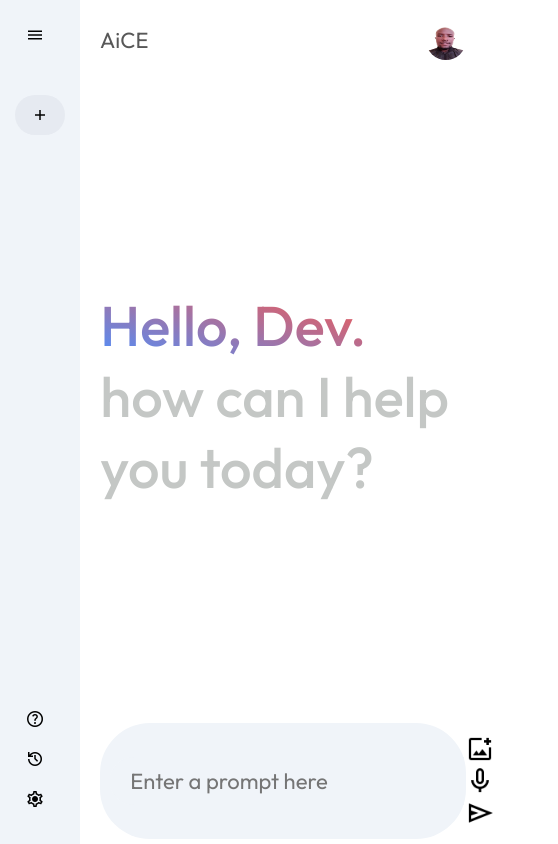
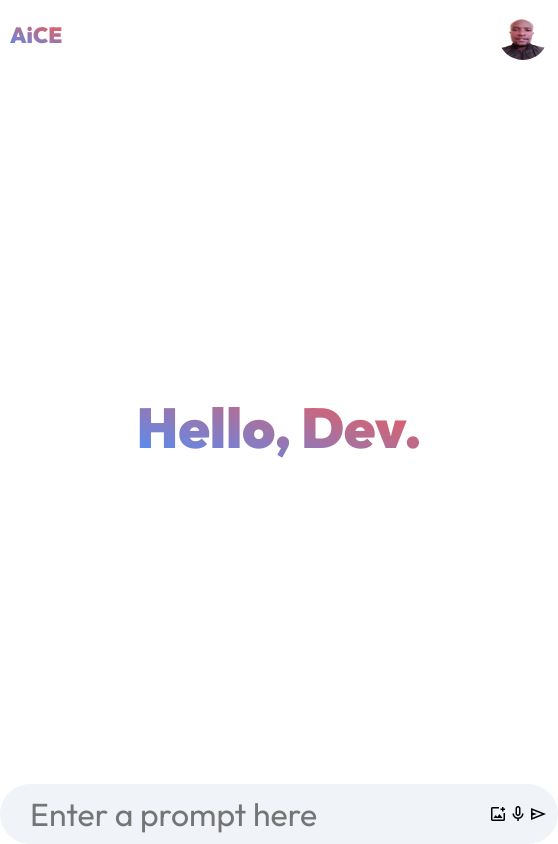
Before and after one commit to LowkieMan/Portifolio, a React (Vite) app: page / in a window 390 px wide. Shown: the whole page, 558 px wide, since content can reach past the window. Built offline with nearby package versions, Linux system fonts and the light colour scheme.

Commit message:
responsive

```diff
--- a/src/components/main/main.jsx
+++ b/src/components/main/main.jsx
@@ -10,13 +10,9 @@ const Main = () => {
             </div>
 
             <div className="main-container">
-                <div className="greet">
-                    <p><span>Hello, Dev.</span></p>
-                    <p>how can I help you today?</p>
-                </div>
+                <span>Hello, Dev.</span>
             </div>
 
-            <div className="main-bottom">
             <div className="search-box">
                 <input type="text" placeholder="Enter a prompt here" />
                 <div>
@@ -26,7 +22,6 @@ const Main = () => {
                 </div>
             </div>
         </div>
-        </div>
     )
 
 }
--- a/src/index.css
+++ b/src/index.css
@@ -76,73 +76,72 @@
 /*Main */
 .main {
   flex: 1;
-  min-height: 100vh;
-  position: relative;
+  display: flex;
+  flex-direction: column;
+  justify-content: space-between;
 }
 .main .nav {
   display: flex;
   align-items: center;
   justify-content: space-between;
   font-size: 22px;
-  padding: 20px;
+  padding: 10px;
   color: #585858;
 }
+.main .nav span {
+  background-image: linear-gradient(16deg, #4b90ff, #ff5546);
+  background-clip: text;
+  color: transparent;
+  font-weight: 900;
+}
 .main .nav img {
-  width: 40px;
-  height: 40px;
+  width: 50px;
+  height: 50px;
   border-radius: 50%;
 }
 .main .main-container {
   margin: auto;
-  max-width: 90%;
-  min-height: 75vh;
-  display: flex;
-  align-items: center;
-}
-.main .main-container .greet {
-  margin: 0;
   font-size: 56px;
-  font-weight: 500;
-  color: #c4c7c5;
+  font-weight: 900;
 }
 .main .main-container span {
   background-image: linear-gradient(16deg, #4b90ff, #ff5546);
   background-clip: text;
   color: transparent;
 }
-.main .main-bottom {
-  margin: 10px auto auto;
-  max-width: 90%;
-}
-.main .main-bottom .search-box {
+.main .search-box {
   display: flex;
   border-radius: 50px;
   align-items: center;
   background-color: #f0f4f9;
+  justify-content: space-between;
+  margin: 0 auto;
   padding: 10px;
+}
+.main .search-box input {
+  flex: 1;
+  font-size: 32px;
+  border: none;
+  outline: none;
+  background-color: inherit;
+  padding-left: 20px;
+}
+.main .search-box input ::placeholder {
+  color: #585858;
+}
+.main .search-box div {
+  display: flex;
   justify-content: space-between;
+  align-items: center;
 }
-.main .main-bottom .search-box input {
-  flex: 1;
-  outline: none;
-  border: none;
-  font-size: 22px;
-  border-radius: 50px 0 0 50px;
-  padding: 10px 20px;
-  background-color: inherit;
+.main .search-box div img {
+  width: 20px;
 }
-.main .main-bottom .search-box input ::placeholder {
-  font-size: 22px;
-}
-.main .main-bottom .search-box div {
-  display: flex;
-  align-items: center;
-  justify-content: space-between;
-  flex-wrap: wrap;
-}
-.main .main-bottom .search-box div img {
-  width: 32px;
-  cursor: pointer;
+
+@media screen and (max-width: 600px) {
+  .sidebar {
+    display: none;
+  }
 }
 
 /*# sourceMappingURL=index.css.map */
--- a/src/index.scss
+++ b/src/index.scss
@@ -19,7 +19,6 @@
   justify-content: space-between;
   background-color: #f0f4f9;
   padding: 25px 15px;
-
 
   img {
     width: 20px;
@@ -87,20 +86,28 @@
 /*Main */
 .main {
   flex: 1;
-  min-height: 100vh;
-  position: relative;
+  display: flex;
+  flex-direction: column;
+  justify-content: space-between;
 
   .nav {
     display: flex;
     align-items: center;
     justify-content: space-between;
     font-size: 22px;
-    padding: 20px;
+    padding: 10px;
     color: #585858;
 
+    span {
+      background-image: linear-gradient(16deg, #4b90ff, #ff5546);
+      background-clip: text;
+      color: transparent;
+      font-weight: 900;
+    }
+
     img {
-        width: 40px;
-        height: 40px;
+        width: 50px;
+        height: 50px;
         border-radius: 50%;
     }
 
@@ -108,18 +115,8 @@
 
   .main-container {
     margin: auto;
-    max-width: 90%;
-    min-height: 75vh;
-    display: flex;
-    align-items: center;
-
-    .greet {
-        margin: 0;
     font-size: 56px;
-        font-weight: 500;
-        color: #c4c7c5;
-    }
-
+    font-weight: 900;
     span {
         background-image: linear-gradient(16deg, #4b90ff, #ff5546);
         background-clip: text;
@@ -128,44 +125,44 @@
 
   }
 
-  .main-bottom {
-    margin: 10px auto auto;
-    max-width: 90%;
-
   .search-box{
     display: flex;
     border-radius: 50px;
     align-items: center;
     background-color: #f0f4f9;
+    justify-content: space-between;
+    margin: 0 auto;
     padding: 10px;
-        justify-content: space-between;
 
     input{
       flex: 1;
+      font-size: 32px;
+      border: none;
       outline: none;
-            border: none;
-            font-size: 22px;
-            border-radius: 50px 0 0 50px;
-            padding: 10px 20px;
       background-color: inherit;
+      padding-left: 20px;
 
       ::placeholder{
-                font-size: 22px;
+        color:#585858;
       }
     }
 
     div{
       display: flex;
+      justify-content: space-between;
       align-items: center;
-            justify-content: space-between;
-            flex-wrap: wrap;
 
       img{
-                width: 32px;
-                cursor: pointer;
+        width: 20px;
+      }
     }
   }
 
 }
+
+@media screen and (max-width:600px) {
+  .sidebar{
+    display: none;
   }
+
 }
```
Also changed, not shown: 1 other file (tests, documents, lock files or other folders). Lines whose indentation alone changed are shown as unchanged.
